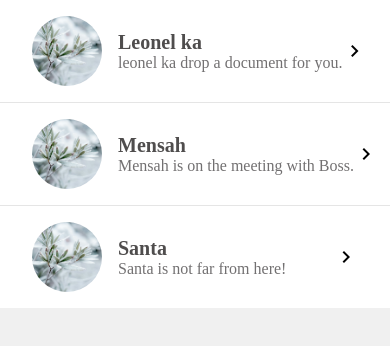
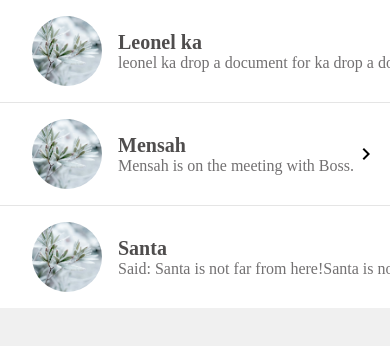
Before and after one commit to LeonelKero/done-with, a React Native app: screen / in a window 390 px wide. Shown: the top 346 px of the page. Built offline with nearby package versions, Linux system fonts and the light colour scheme.

Commit message:
Refactoring message screen, add multi line text support

```diff
--- a/app/components/list/DWSwipebableListItem.tsx
+++ b/app/components/list/DWSwipebableListItem.tsx
@@ -13,6 +13,7 @@ interface Props {
   onPress: () => void;
   // renderLeftActions: ReactNode;
   renderRightActions: ReactNode;
+  subtitleNumberOfLines: number;
 }
 
 const DWSwipebableListItem = ({
@@ -21,6 +22,7 @@ const DWSwipebableListItem = ({
   subtitle,
   onPress = () => {},
   renderRightActions = <></>,
+  subtitleNumberOfLines: numberOfLines
 }: // renderLeftActions = <></>,
 Props) => {
   return (
@@ -35,7 +37,7 @@ Props) => {
             <View style={styles.info}>
               <View style={styles.details}>
                 <DWText customStyle={styles.title}>{title}</DWText>
-                <DWText customStyle={styles.subTitle}>{subtitle}</DWText>
+                <DWText customStyle={styles.subTitle} numberOfLines={numberOfLines}>{subtitle}</DWText>
               </View>
               <MaterialCommunityIcons
                 name="chevron-right"
--- a/app/components/text/DWText.jsx
+++ b/app/components/text/DWText.jsx
@@ -1,8 +1,8 @@
 import React from "react";
 import { Platform, StyleSheet, Text } from "react-native";
 
-const DWText = ({ children, customStyle = {} }) => {
-  return <Text style={[styles.text, customStyle]} numberOfLines={1}>{children}</Text>;
+const DWText = ({ children, numberOfLines = 1, customStyle = {} }) => {
+  return <Text style={[styles.text, customStyle]} numberOfLines={numberOfLines}>{children}</Text>;
 };
 
 export default DWText;
--- a/app/screens/messages/MessagesScreen.tsx
+++ b/app/screens/messages/MessagesScreen.tsx
@@ -11,7 +11,7 @@ const fakeData = [
   {
     id: 1,
     name: "Leonel ka",
-    content: "leonel ka drop a document for you.",
+    content: "leonel ka drop a document for ka drop a document for ka drop a document for ka drop a document for ka drop a document for ka drop a document for you.",
   },
   {
     id: 2,
@@ -21,7 +21,7 @@ const fakeData = [
   {
     id: 3,
     name: "Santa",
-    content: "Santa is not far from here!",
+    content: "Said: Santa is not far from here!Santa is not far from here!Santa is not far from here!Santa is not far from here!Santa is not far from here!Santa is not far from here!Santa is not far from here!",
   },
 ];
 
@@ -46,6 +46,7 @@ const MessagesScreen = () => {
             image={require("../../assets/nature.jpeg")}
             title={message.name}
             subtitle={message.content}
+            subtitleNumberOfLines={3}
             renderRightActions={
               <DWItemAction
                 actionName="Delete"
```
